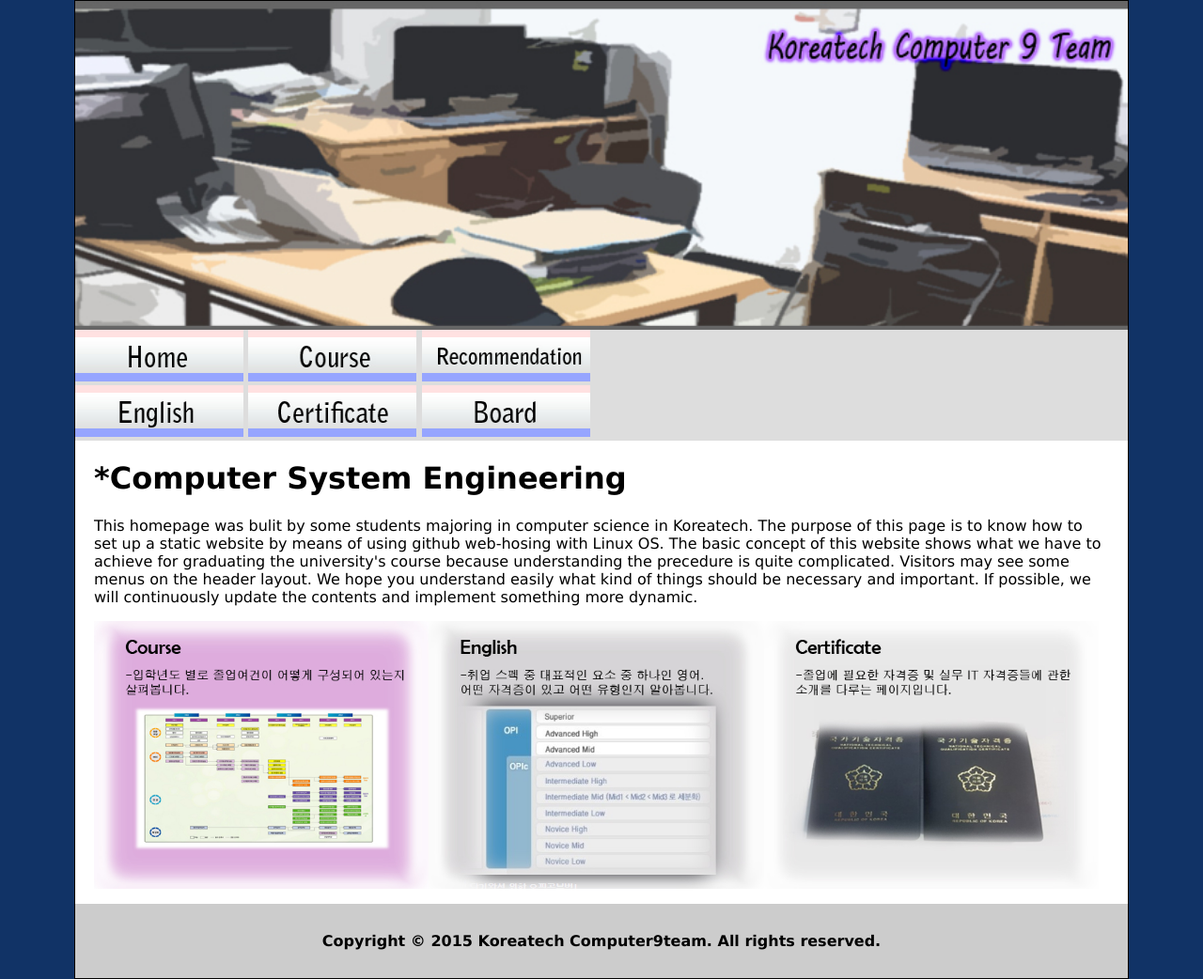
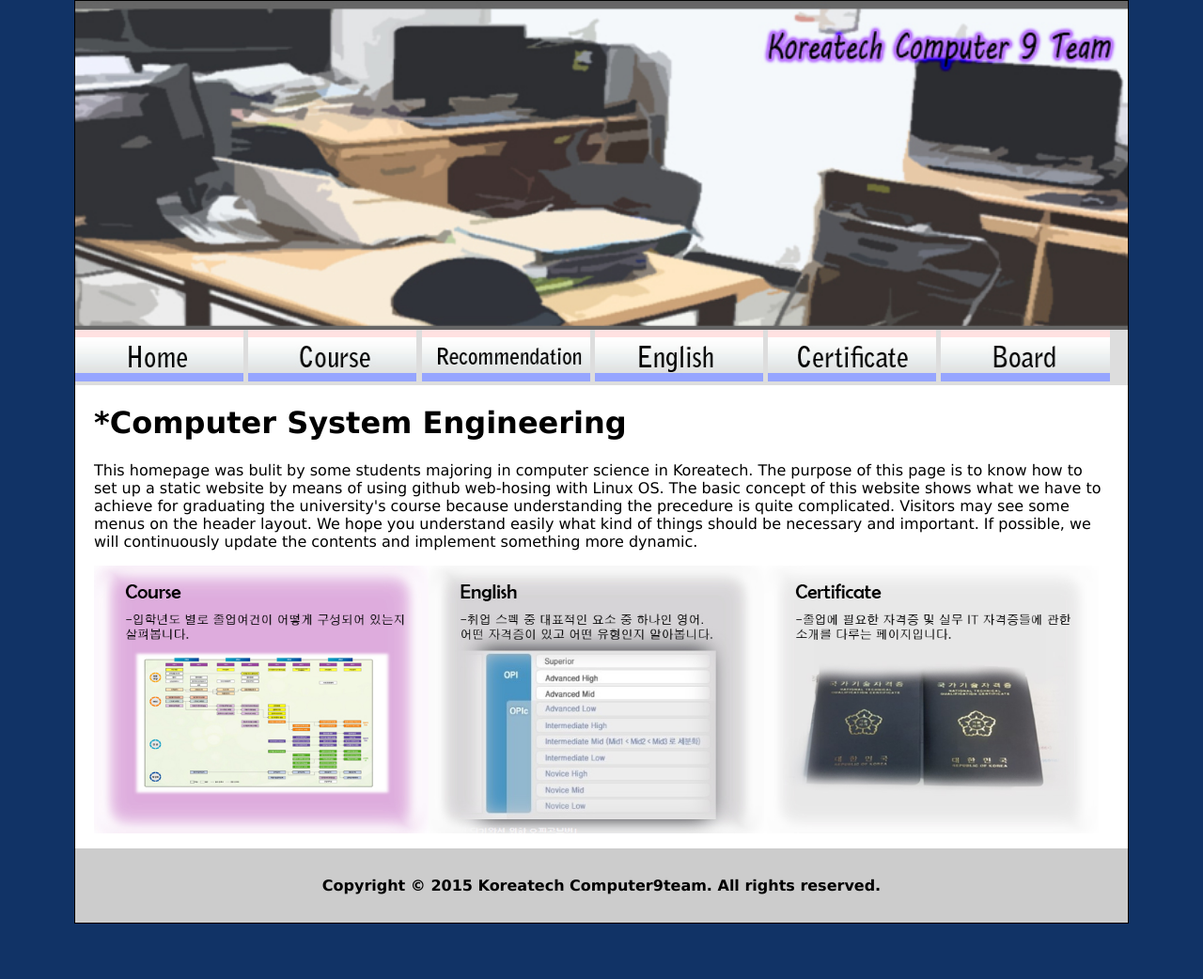
Before and after one commit to myungkwan/computer9team.github.com, a Jekyll site: the page index.html, which Jekyll copies as it is, in a window 1280 px wide. Shown: the whole page at 94% size. Built offline with Jekyll 4.4.1, drawn with Linux system fonts in a browser that asks for light colours; after the commit the page ends 983 px from its top, so only the background shows below that.

Commit message:
Update index.html

```diff
--- a/index.html
+++ b/index.html
@@ -60,7 +60,7 @@ body {
     <img src="img2/logo.jpg" width="100%" style="max-width: 100%; height:auto;" /><br />
     <a href="index.html"><img src="img2/home.jpg" width="16%" height="55" /></a>
     <a href="course.html"><img src="img2/course.jpg" width="16%" height="55" /></a>
-    <a href="recommend.html"><img src="img2/recommendation.jpg" width="16%" height="55" /></a><br />
+    <a href="recommend.html"><img src="img2/recommendation.jpg" width="16%" height="55" /></a>
     <a href="english.html"><img src="img2/Englsih.jpg" width="16%" height="55" /></a>
     <a href="certificate.html"><img src="img2/certificate.jpg" width="16%" height="55" /></a>
     <a href="board.html"><img src="img2/board.jpg" width="16%" height="55" /></a><br />
```
